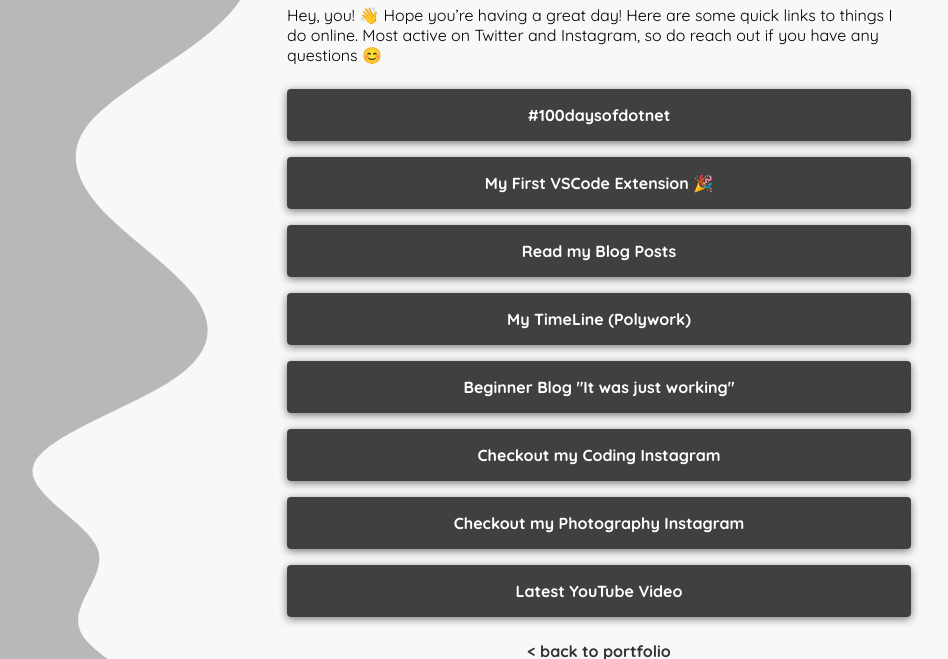
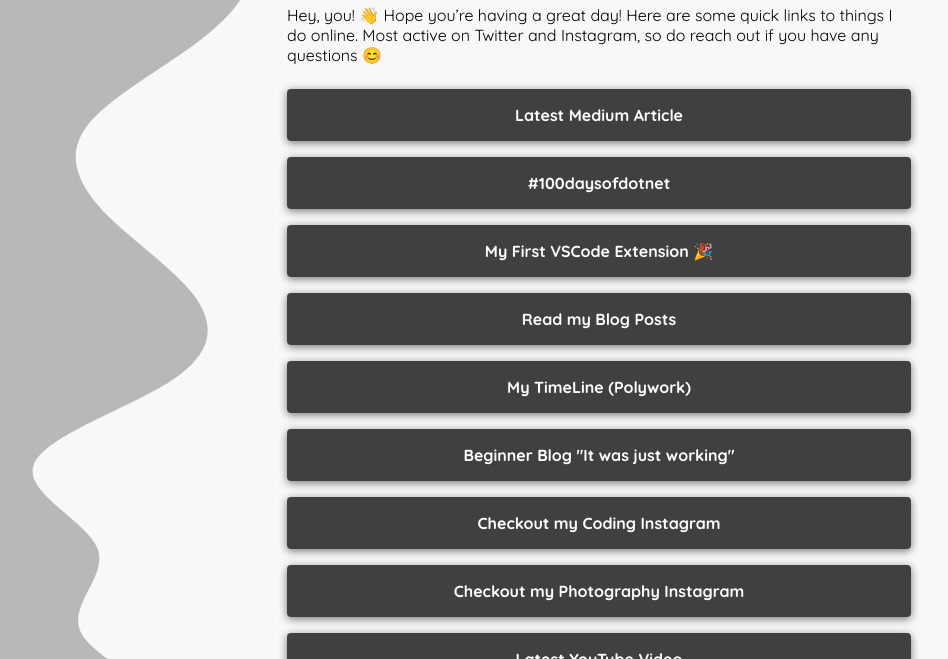
Before and after one commit to mrsauravsahu/link, a website: page src/index.html in a window 1280 px wide. Shown: the part 141-800 px from the top of the page, without its empty margins (41-989 px from the left). Drawn offline with Linux system fonts and the light colour scheme.

Commit message:
add latest medium article link

```diff
--- a/src/index.html
+++ b/src/index.html
@@ -16,6 +16,7 @@
       <p>Hey, you! 👋 Hope you’re having a great day! Here are some quick links to things I do online. Most active
         on Twitter and Instagram, so do reach out if you have any questions 😊</p>
       <section class="links">
+        <a class="quick-link" href="https://mrsauravsahu.medium.com/amstdownsizing-docker-images-20x-improvement-35cf290771ef">Latest Medium Article</a>
         <a class="quick-link" href="https://github.com/mrsauravsahu/mrss.api">#100daysofdotnet</a>
         <a class="quick-link" href="https://github.com/mrsauravsahu/vscode-manager">My First VSCode Extension 🎉</a>
         <a class="quick-link" href="https://mrsauravsahu.tech/blog">Read my Blog Posts</a>
```
